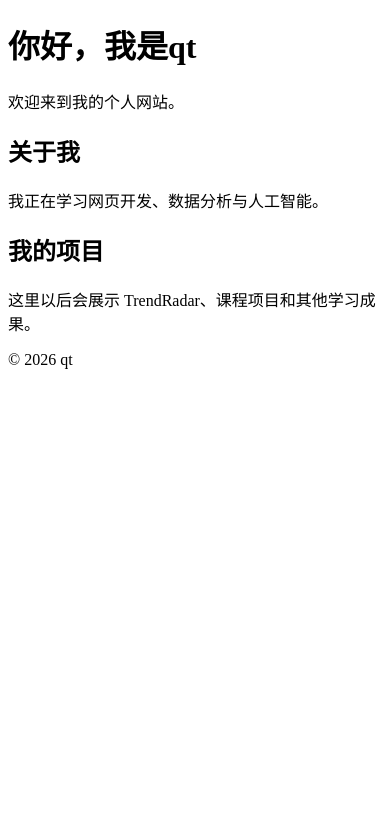
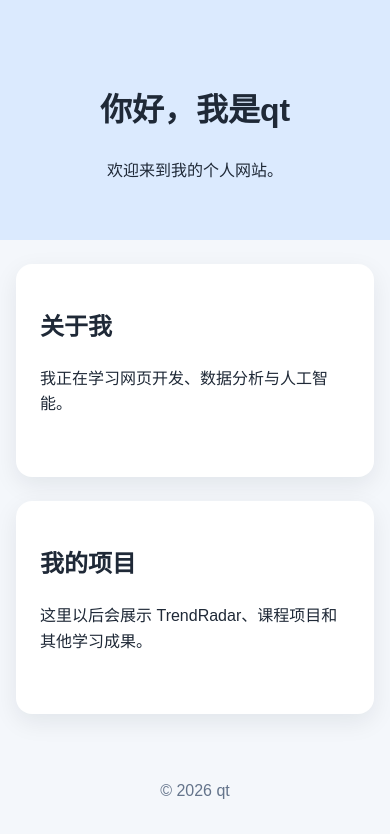
Before and after one commit to sans2725/sans2725.github.io, a plain HTML site: page index.html in a window 390 px wide. Drawn offline with Linux system fonts and the light colour scheme.

Commit message:
Add responsive styles and learning notes

```diff
--- a/index.html
+++ b/index.html
@@ -3,6 +3,7 @@
 <head>
   <meta charset="UTF-8">
   <meta name="viewport" content="width=device-width, initial-scale=1">
+  <link rel="stylesheet" href="style.css">
   <title>qt的个人网站</title>
 </head>
 
--- /dev/null
+++ b/style.css
@@ -0,0 +1,49 @@
+* {
+  box-sizing: border-box;
+}
+
+body {
+  margin: 0;
+  min-height: 100vh;
+  display: flex;
+  flex-direction: column;
+  font-family: Arial, "Microsoft YaHei", sans-serif;
+  line-height: 1.6;
+  color: #1f2937;
+  background-color: #f4f7fb;
+}
+
+header {
+  padding: 64px 24px 40px;
+  text-align: center;
+  background-color: #dbeafe;
+}
+
+main {
+  width: min(900px, calc(100% - 32px));
+  margin: 40px auto;
+  display: grid;
+  grid-template-columns: repeat(2, 1fr);
+  gap: 24px;
+  flex: 1;
+}
+
+section {
+  padding: 24px;
+  background-color: white;
+  border-radius: 16px;
+  box-shadow: 0 8px 24px rgba(15, 23, 42, 0.08);
+}
+
+footer {
+  padding: 24px;
+  text-align: center;
+  color: #64748b;
+}
+
+@media (max-width: 640px) {
+  main {
+    grid-template-columns: 1fr;
+    margin: 24px auto;
+  }
+}
```
Also changed, not shown: 1 other file.
